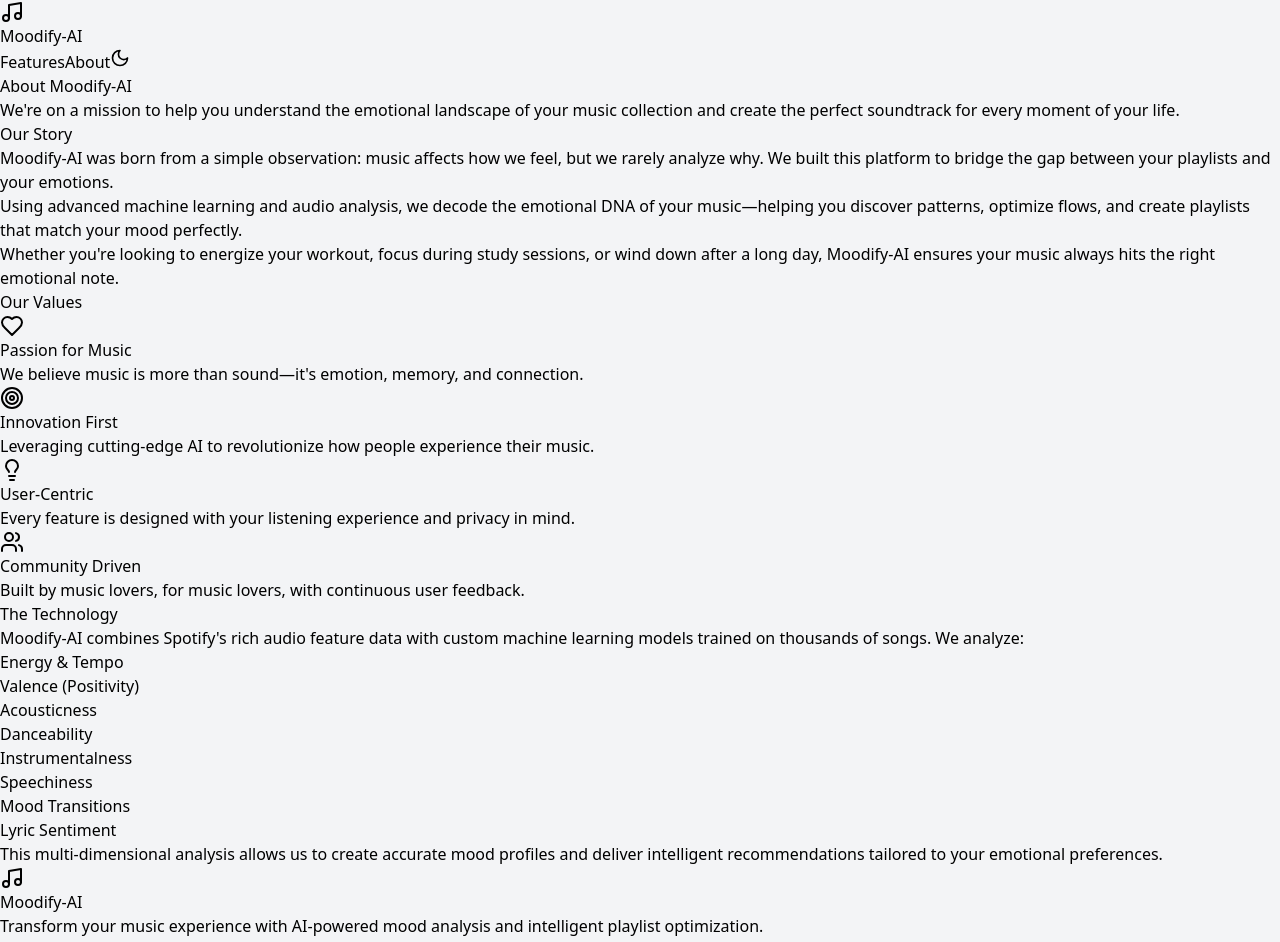
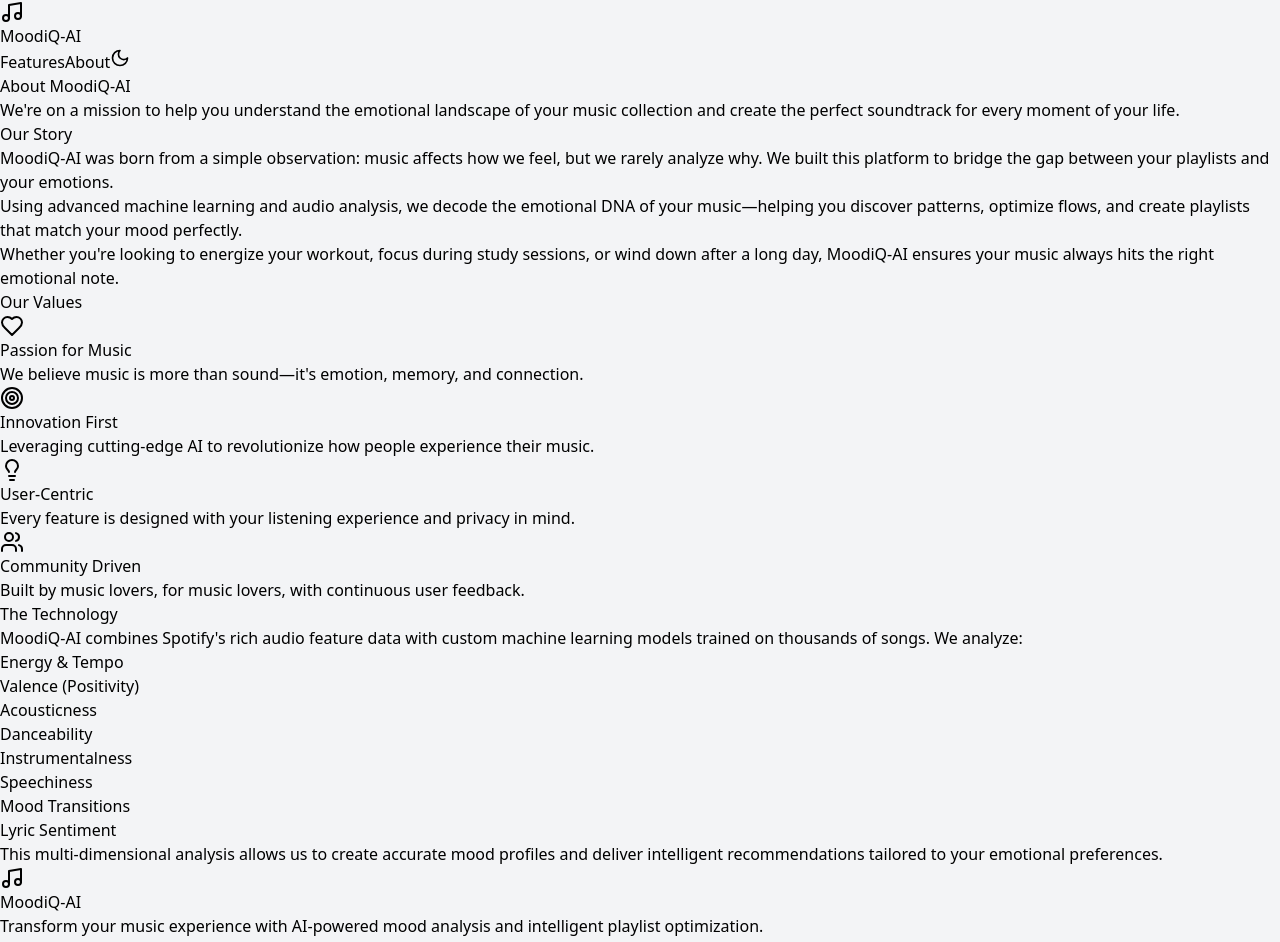
Before and after one commit to FearSmoker/MoodiQ_Frontend, a React (Vite) app: page /about in a window 1280 px wide. Shown: the top 942 px of the page. Built offline with nearby package versions, Linux system fonts and the light colour scheme; no server answers.

Commit message:
Changed the name

```diff
--- a/index.html
+++ b/index.html
@@ -4,7 +4,7 @@
     <meta charset="UTF-8" />
     <link rel="icon" type="image/svg+xml" href="/vite.svg" />
     <meta name="viewport" content="width=device-width, initial-scale=1.0" />
-    <title>Moodify-AI</title>
+    <title>MoodiQ-AI</title>
   </head>
   <body>
     <div id="root"></div>
--- a/src/components/layout/PrivateLayout.jsx
+++ b/src/components/layout/PrivateLayout.jsx
@@ -72,7 +72,7 @@
                 <Music className="w-5 h-5 text-white" />
               </div>
               <span className="text-xl font-bold bg-gradient-to-r from-indigo-600 to-purple-600 bg-clip-text text-transparent">
-                Moodify-AI
+                MoodiQ-AI
               </span>
             </Link>
             <button
--- a/src/components/layout/PublicLayout.jsx
+++ b/src/components/layout/PublicLayout.jsx
@@ -15,7 +15,7 @@
                 <Music className="w-6 h-6 text-white" />
               </div>
               <span className="text-2xl font-bold bg-gradient-to-r from-indigo-600 to-purple-600 bg-clip-text text-transparent">
-                Moodify-AI
+                MoodiQ-AI
               </span>
             </Link>
 
@@ -52,7 +52,7 @@
             <div>
               <div className="flex items-center gap-2 mb-4">
                 <Music className="w-6 h-6 text-indigo-600" />
-                <span className="text-xl font-bold">Moodify-AI</span>
+                <span className="text-xl font-bold">MoodiQ-AI</span>
               </div>
               <p className="text-gray-600 dark:text-gray-400 text-sm">
                 Transform your music experience with AI-powered mood analysis and intelligent playlist optimization.
@@ -108,10 +108,10 @@
           {/* Copyright */}
           <div className="mt-8 pt-8 border-t border-gray-200 dark:border-gray-700 text-center text-sm text-gray-600 dark:text-gray-400">
             <p className="flex items-center justify-center gap-1">
-              Made with <Heart className="w-4 h-4 text-red-500" /> by Moodify-AI Team
+              Made with <Heart className="w-4 h-4 text-red-500" /> by MoodiQ-AI Team
             </p>
             <p className="mt-2">
-              © {new Date().getFullYear()} Moodify-AI. All rights reserved.
+              © {new Date().getFullYear()} MoodiQ-AI. All rights reserved.
             </p>
           </div>
         </div>
--- a/src/components/transfer/TransferModal.jsx
+++ b/src/components/transfer/TransferModal.jsx
@@ -55,7 +55,7 @@
 
     try {
       const { data } = await api.post(`/transfer/${service}`, {
-        playlistName: playlistName || 'Moodify Mix',
+        playlistName: playlistName || 'MoodiQ Mix',
         tracks: tracksToTransfer,
       });
 
--- a/src/pages/private/Dashboard.jsx
+++ b/src/pages/private/Dashboard.jsx
@@ -270,7 +270,7 @@
       {showTransferModal && moodData && (
         <TransferModal
           playlistTracks={moodData.tracks}
-          playlistName={moodData.playlistName || 'Moodify Mix'}
+          playlistName={moodData.playlistName || 'MoodiQ Mix'}
           onClose={() => setShowTransferModal(false)}
         />
       )}
--- a/src/pages/public/About.jsx
+++ b/src/pages/public/About.jsx
@@ -30,7 +30,7 @@
         {/* Hero Section */}
         <div className="max-w-4xl mx-auto text-center mb-20">
           <h1 className="text-5xl md:text-6xl font-bold mb-6">
-            About Moodify-AI
+            About MoodiQ-AI
           </h1>
           <p className="text-xl text-gray-600 dark:text-gray-400 leading-relaxed">
             We're on a mission to help you understand the emotional landscape of your music collection and create the perfect soundtrack for every moment of your life.
@@ -43,13 +43,13 @@
             <h2 className="text-3xl font-bold mb-6">Our Story</h2>
             <div className="prose prose-lg dark:prose-invert max-w-none">
               <p className="text-gray-700 dark:text-gray-300 leading-relaxed mb-4">
-                Moodify-AI was born from a simple observation: music affects how we feel, but we rarely analyze why. We built this platform to bridge the gap between your playlists and your emotions.
+                MoodiQ-AI was born from a simple observation: music affects how we feel, but we rarely analyze why. We built this platform to bridge the gap between your playlists and your emotions.
               </p>
               <p className="text-gray-700 dark:text-gray-300 leading-relaxed mb-4">
                 Using advanced machine learning and audio analysis, we decode the emotional DNA of your music—helping you discover patterns, optimize flows, and create playlists that match your mood perfectly.
               </p>
               <p className="text-gray-700 dark:text-gray-300 leading-relaxed">
-                Whether you're looking to energize your workout, focus during study sessions, or wind down after a long day, Moodify-AI ensures your music always hits the right emotional note.
+                Whether you're looking to energize your workout, focus during study sessions, or wind down after a long day, MoodiQ-AI ensures your music always hits the right emotional note.
               </p>
             </div>
           </div>
@@ -83,7 +83,7 @@
           <div className="bg-white dark:bg-gray-800 rounded-3xl p-12 shadow-xl">
             <h2 className="text-3xl font-bold mb-6">The Technology</h2>
             <p className="text-gray-600 dark:text-gray-400 leading-relaxed mb-6">
-              Moodify-AI combines Spotify's rich audio feature data with custom machine learning models trained on thousands of songs. We analyze:
+              MoodiQ-AI combines Spotify's rich audio feature data with custom machine learning models trained on thousands of songs. We analyze:
             </p>
             <ul className="grid md:grid-cols-2 gap-4 mb-8">
               {[
--- a/src/pages/public/Features.jsx
+++ b/src/pages/public/Features.jsx
@@ -61,7 +61,7 @@
             Powerful Features for Your Music
           </h1>
           <p className="text-xl text-gray-600 dark:text-gray-400 max-w-3xl mx-auto">
-            Discover all the amazing capabilities of Moodify-AI to transform your music listening experience
+            Discover all the amazing capabilities of MoodiQ-AI to transform your music listening experience
           </p>
         </div>
 
--- a/src/pages/public/Home.jsx
+++ b/src/pages/public/Home.jsx
@@ -189,7 +189,7 @@
             Ready to Transform Your Music?
           </h2>
           <p className="text-xl text-white/90 mb-10 max-w-2xl mx-auto">
-            Join thousands of music lovers using Moodify-AI to discover the emotions in their playlists.
+            Join thousands of music lovers using MoodiQ-AI to discover the emotions in their playlists.
           </p>
           <button
             onClick={handleLogin}
--- a/src/pages/public/ShareView.jsx
+++ b/src/pages/public/ShareView.jsx
@@ -57,7 +57,7 @@
       <div className="bg-gradient-to-br from-indigo-500 to-purple-600 rounded-xl p-8 text-white">
         <div className="flex items-start justify-between mb-4">
           <div className="flex-1">
-            <div className="text-sm opacity-80 mb-2">Shared Moodify Mix</div>
+            <div className="text-sm opacity-80 mb-2">Shared MoodiQ Mix</div>
             <h1 className="text-4xl font-bold mb-3">
               {playlist.playlistName || 'Untitled Playlist'}
             </h1>
```
